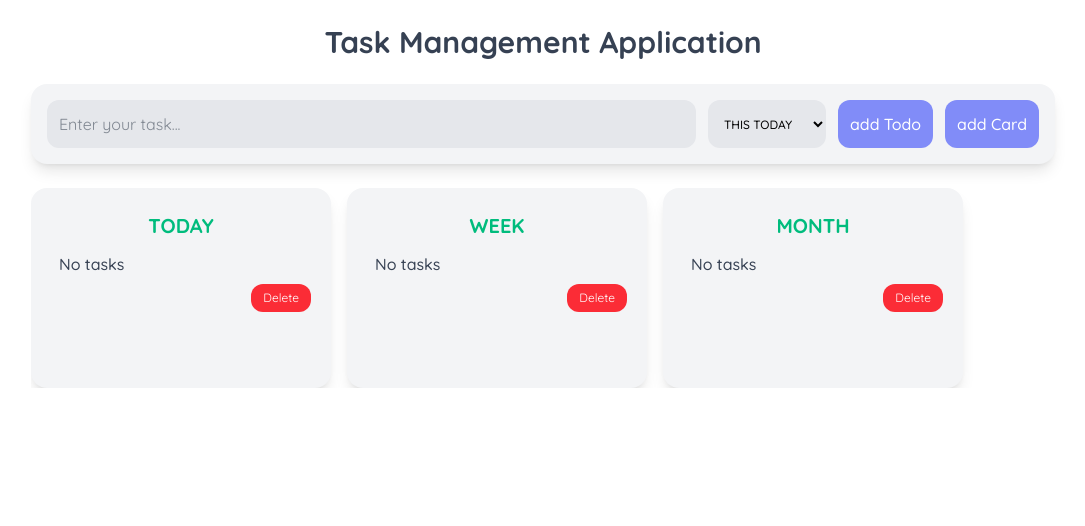
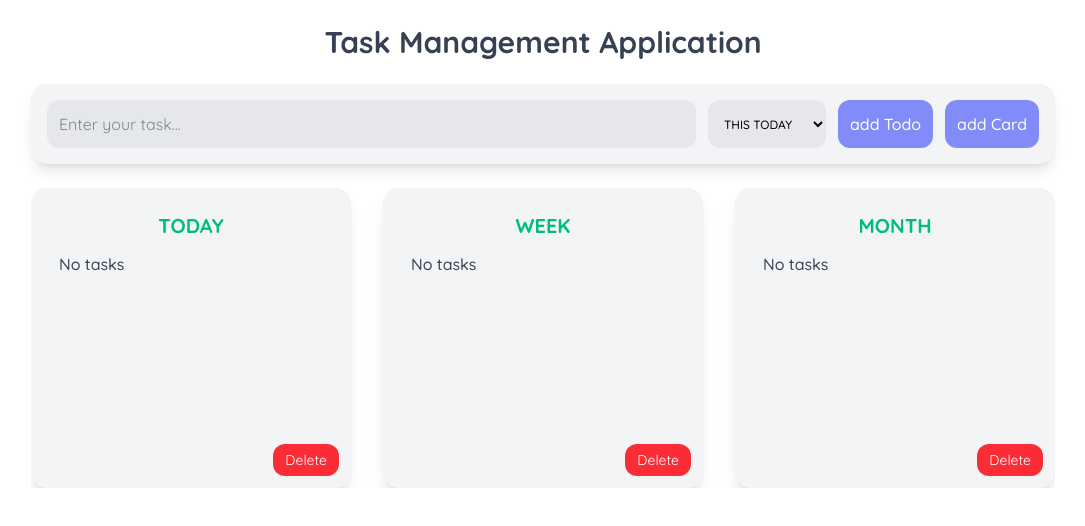
Before and after one commit to hshehriyaralam/Task-Management-App, a Next.js app: page / in a window 1280 px wide. Shown: the top 526 px of the page, without its empty margins (97-1182 px from the left). Built offline with nearby package versions, Linux system fonts and the light colour scheme.

Commit message:
solve overflow issue

```diff
--- a/app/page.tsx
+++ b/app/page.tsx
@@ -164,7 +164,7 @@ export default function Home() {
 const sensors = useSensors(
   useSensor(PointerSensor, {
     activationConstraint: {
-      distance: 8, // 🔥 important (5–10 best)
+      distance: 8,
     },
   })
 )
@@ -225,7 +225,7 @@ const sensors = useSensors(
           <SortableContext
             items={categories}
             strategy={horizontalListSortingStrategy}>
-            <div className="flex gap-4 min-w-max overflow-x-auto ">
+            <div className="flex gap-4 min-w-max overflow-x-auto  items-center justify-start gap-8 ">
               {categories.map(cat => (
                 <SortableCard key={cat} cat={cat}>
                   <Card
--- a/component/card.tsx
+++ b/component/card.tsx
@@ -4,45 +4,45 @@ import TodoItem from './todoItem';
 
 
 
-export default function Card({todo,  cat, handleDelete,handleEdit,DeleteCategory,}:any){
-  const   {setNodeRef} = useDroppable({ id : cat})
-return(
-  <div  ref={setNodeRef} >
-     <div  className="bg-gray-100 p-3 rounded-2xl shadow-lg  h-[200px] z-50">
-       <h2 className={`text-xl font-bold my-3  text-center text-emerald-500`}>{cat.toUpperCase()}</h2>
+export default function Card({ todo, cat, handleDelete, handleEdit, DeleteCategory }: any) {
+  const { setNodeRef } = useDroppable({ id: cat })
+
+  return (
+    <div ref={setNodeRef}>
+      <div className="bg-gray-100 p-3 rounded-2xl shadow-lg h-[300px] flex flex-col">
+        <h2 className="text-xl font-bold my-3 text-center text-emerald-500">
+          {cat.toUpperCase()}
+        </h2>
 
 
-       <div   className='overflow-y-auto' >
+        <div className="flex-1 overflow-y-auto">
           {todo.length === 0 ? (
-              <p className="text-gray-700 font-medium mx-4 ">No tasks</p>
+            <p className="text-gray-700 font-medium mx-4">No tasks</p>
           ) : (
-              todo.map((todo:any) => (
+            todo.map((todo: any) => (
               <TodoItem
                 key={todo.id}
                 todo={todo}
                 handleDelete={handleDelete}
-                handleEdit={handleEdit}/>
+                handleEdit={handleEdit}
+              />
             ))
           )}
         </div>
 
-
-
-
-
-          <div className='flex p-2 justify-end'>
+        <div className="flex justify-end ">
           <button
             onClick={(e) => {
-      e.stopPropagation()   // 🔥 IMPORTANT
+              e.stopPropagation()
               DeleteCategory(cat)
             }}
-    className='text-xs bg-red-500 px-3 py-1.5 text-white rounded-xl cursor-pointer'
-  >
+            className="text-sm bg-red-500 px-3 py-1.5 text-white rounded-xl cursor-pointer">
             Delete
           </button>
         </div>
-        </div>
+
       </div>
 
+    </div>
   )
 }
--- a/component/sortableCard.tsx
+++ b/component/sortableCard.tsx
@@ -16,9 +16,7 @@ export default function SortableCard({cat, children}:any){
   style={style}
   {...(listeners || {})}
   {...(attributes || {})}
-  className="min-w-[300px]
-  ">
-      {/* cursor-grab */}
+  className="min-w-[320px] cursor-grab ">
 
 
         {children}
```
Lines whose indentation alone changed are shown as unchanged.
